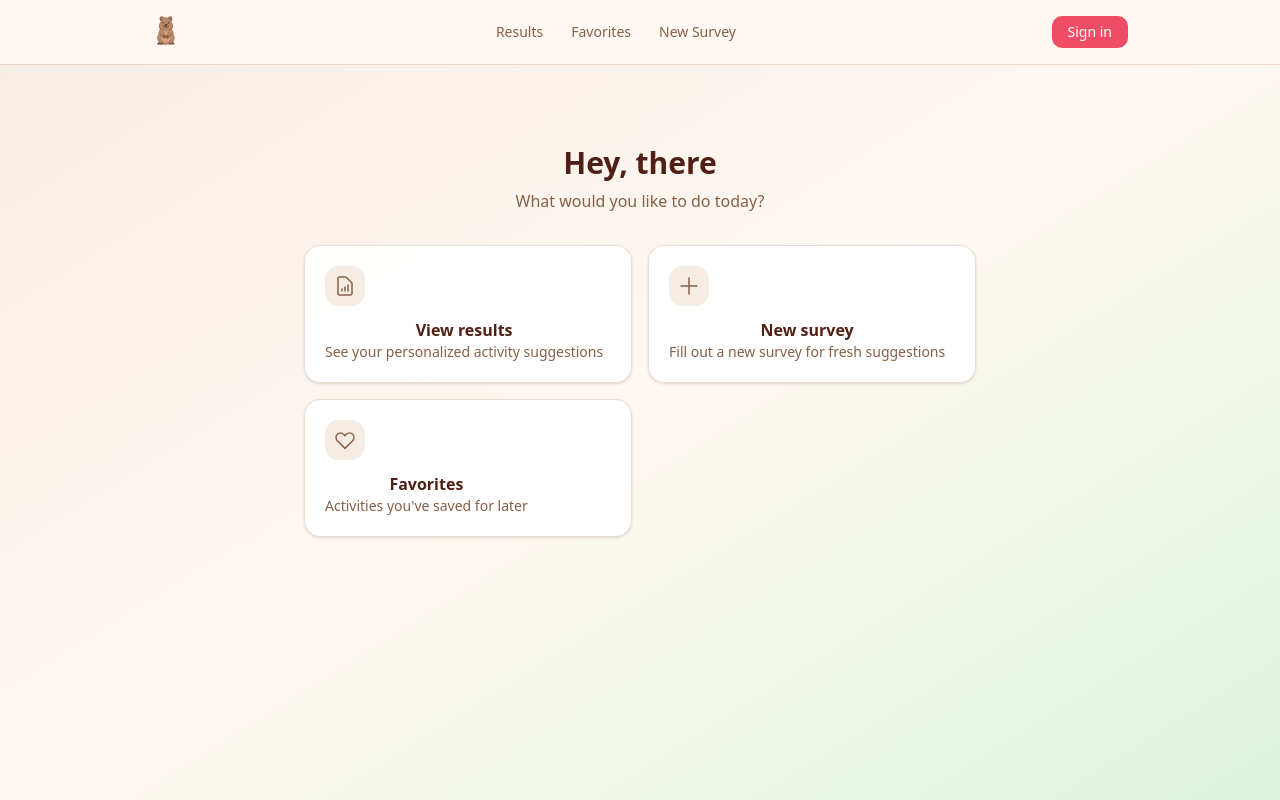
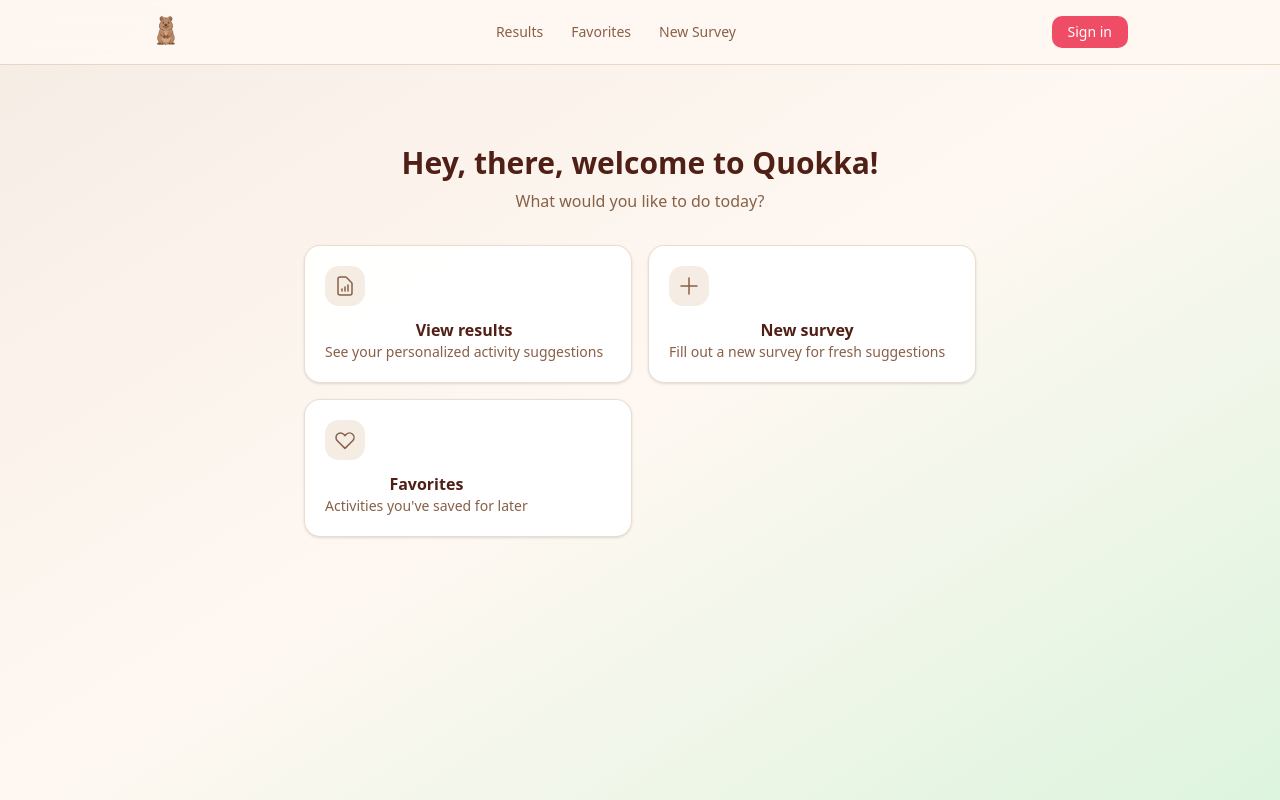
Before and after one commit to olivli14/friendly, a Next.js app: page /dashboard in a window 1280 px wide. Built offline with nearby package versions, Linux system fonts and the light colour scheme; no server answers.

Commit message:
created olivia branch

```diff
--- a/app/dashboard/page.tsx
+++ b/app/dashboard/page.tsx
@@ -14,7 +14,7 @@ export default async function DashboardPage() {
   return (
     <div className="max-w-2xl mx-auto py-12 text-center">
       <h1 className="text-3xl font-bold text-[#501F15] dark:text-[#F9EEE6] mb-2">
-        Hey, {firstName}
+        Hey, {firstName}, welcome to Quokka!
       </h1>
       <p className="text-[#876047] dark:text-[#D9BCA6] mb-8">
         What would you like to do today?
```
